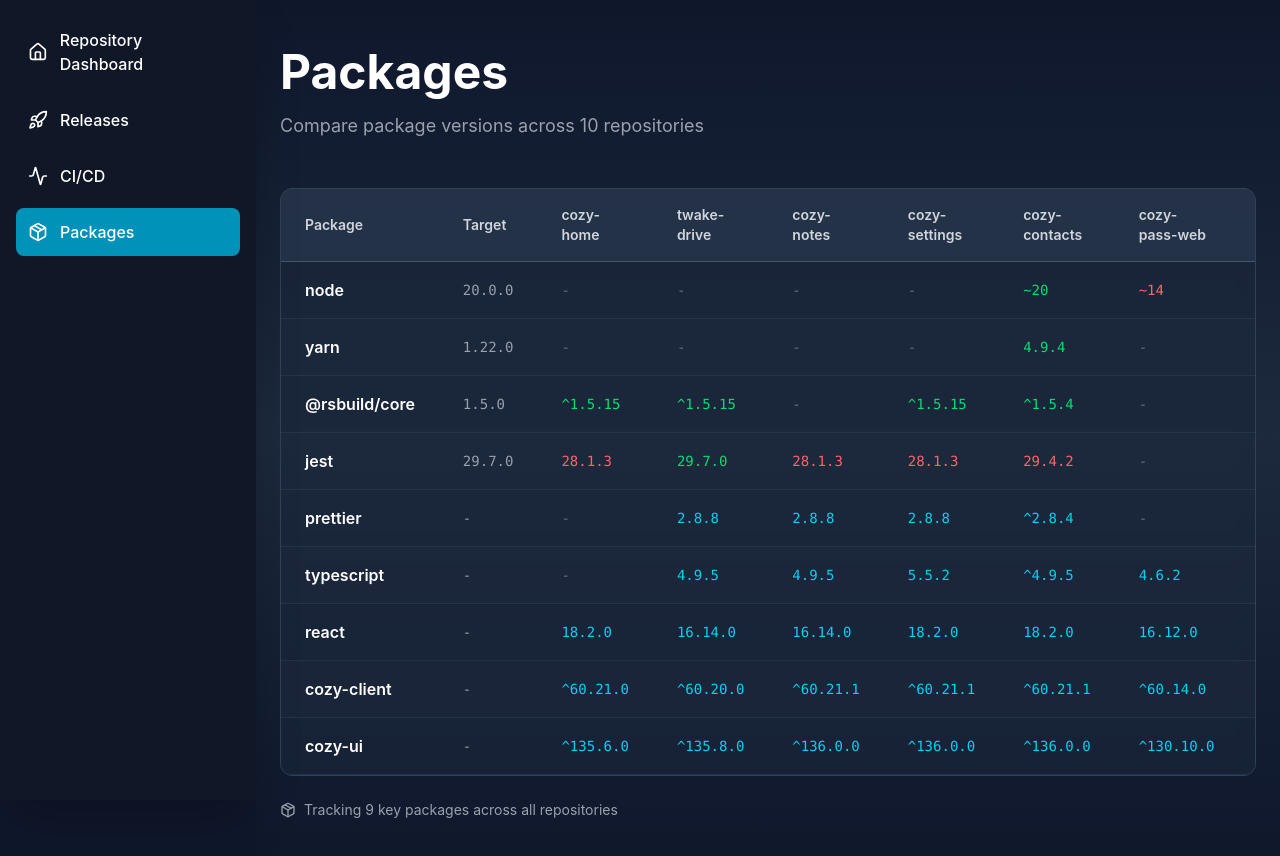
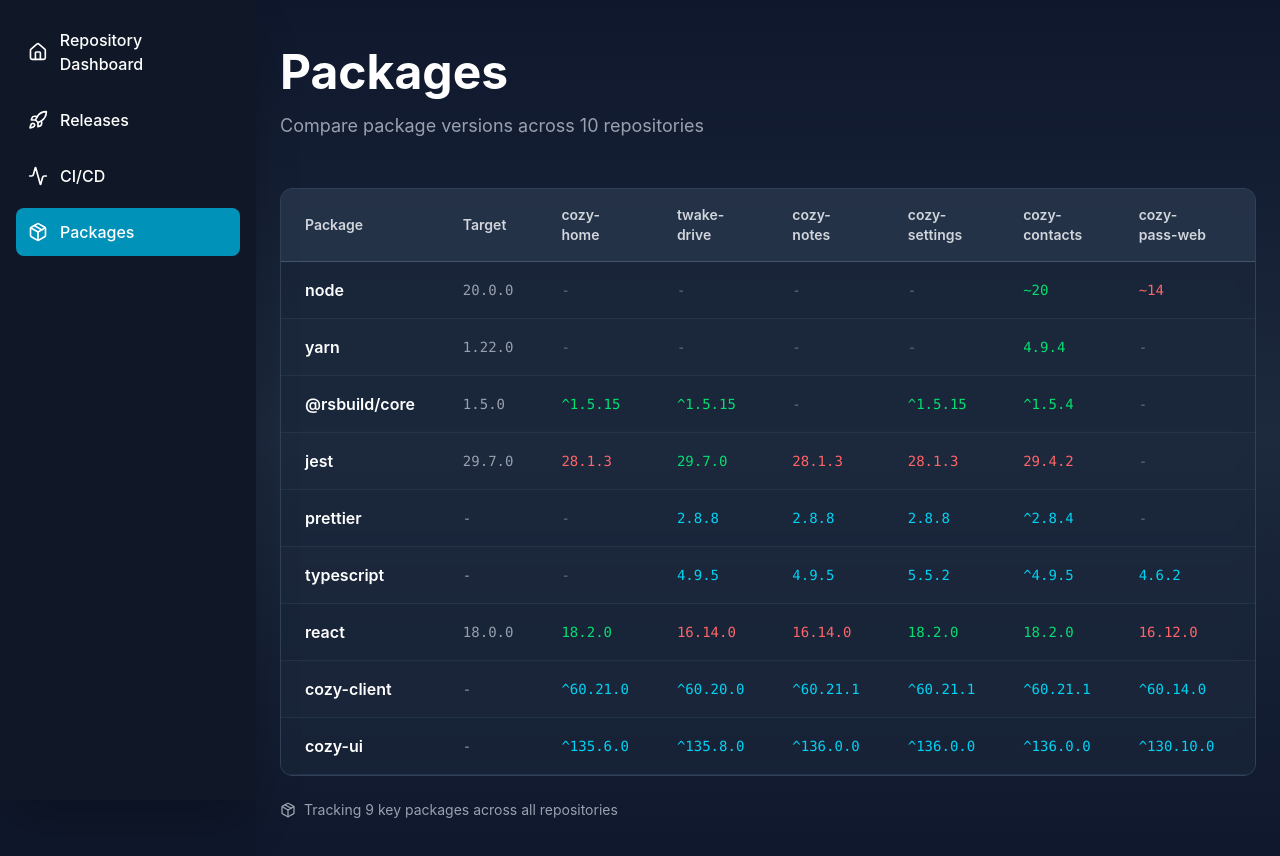
Before and after one commit to zatteo/repo-dashboard, a React (Vite) app: page /repo-dashboard/packages in a window 1280 px wide. Shown: the top 856 px of the page. Built offline with nearby package versions, Linux system fonts and the light colour scheme.

Commit message:
Sete React target version to 18.0.0

```diff
--- a/src/routes/packages.tsx
+++ b/src/routes/packages.tsx
@@ -36,7 +36,7 @@
   { name: 'jest', targetVersion: '29.7.0' },
   { name: 'prettier' },
   { name: 'typescript' },
-  { name: 'react' },
+  { name: 'react', targetVersion: '18.0.0' },
   { name: 'cozy-client' },
   { name: 'cozy-ui' },
 ];
```
